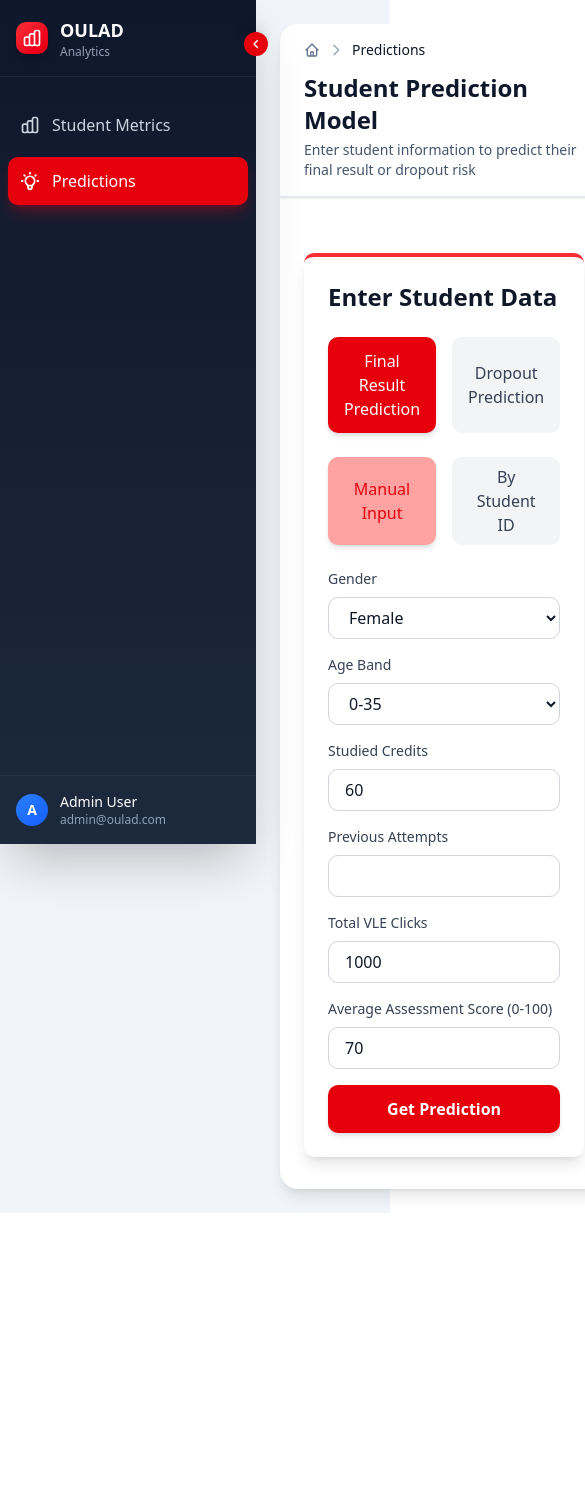
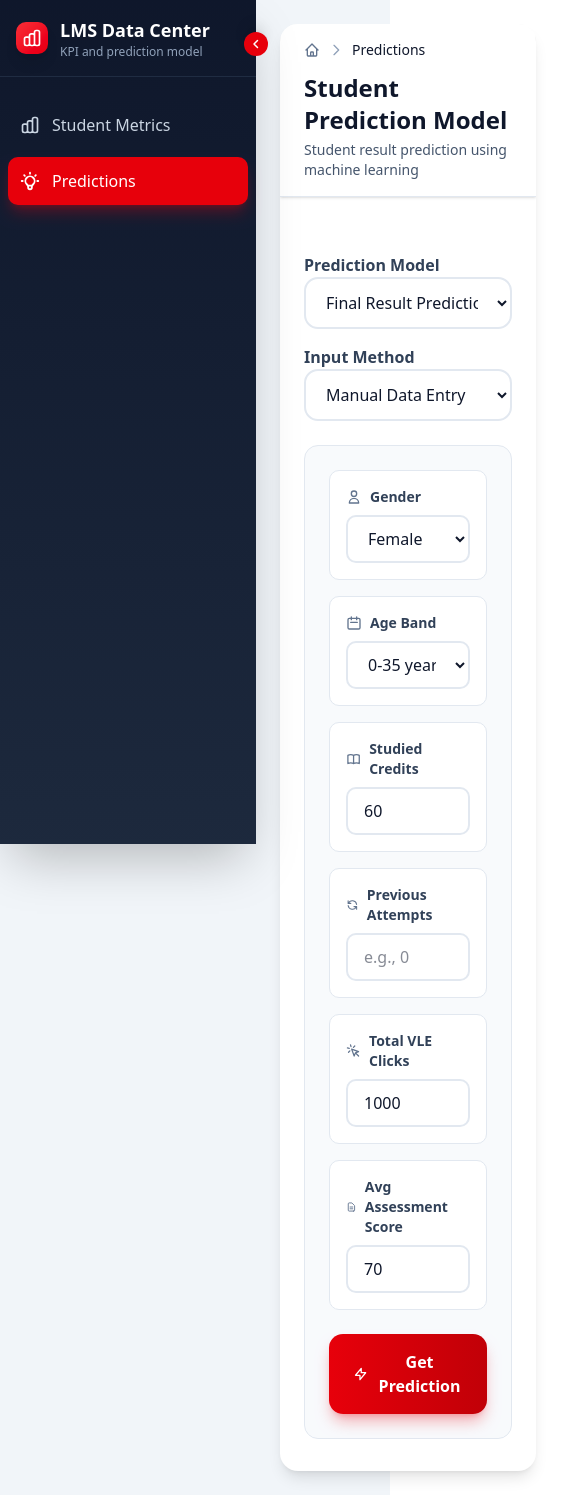
Before and after one commit to penicili/capstone-project-frontend, a Next.js app: page /predictions in a window 390 px wide. Shown: the top 1495 px of the page, 585 px wide, since content can reach past the window. Before the commit the page ends 1213 px from the top, so only its background shows below. Built offline with nearby package versions, Linux system fonts and the light colour scheme; no server answers.

Commit message:
fix: sidebar

```diff
--- a/app/page.tsx
+++ b/app/page.tsx
@@ -38,7 +38,7 @@ export default function Home() {
     <>
       <PageHeader
         title="Student Performance Metrics"
-        description="Monitor key performance indicators from OULAD dataset"
+        description="KPI dashboard for student performance"
         subtitle={kpiData ? `Last updated: ${new Date(kpiData.lastUpdated).toLocaleString()}` : undefined}
         breadcrumbs={[
           { label: 'Student Metrics' }
@@ -57,7 +57,7 @@ export default function Home() {
         }
       />
 
-      <div className="max-w-7xl mx-auto px-6 py-8">
+      <div className="px-6 py-8">
 
         {/* Content */}
         <div className="space-y-6">
--- a/app/predictions/page.tsx
+++ b/app/predictions/page.tsx
@@ -8,13 +8,13 @@ export default function PredictionsPage() {
     <>
       <PageHeader
         title="Student Prediction Model"
-        description="Enter student information to predict their final result or dropout risk"
+        description="Student result prediction using machine learning"
         breadcrumbs={[
           { label: 'Predictions' }
         ]}
       />
 
-      <div className="max-w-7xl mx-auto px-6 py-8">
+      <div className="px-6 py-8">
         <PredictionForm />
       </div>
     </>
--- a/components/dashboard/PredictionForm.tsx
+++ b/components/dashboard/PredictionForm.tsx
@@ -69,72 +69,53 @@ export default function PredictionForm() {
   };
 
   return (
-    <div className="bg-white rounded-lg shadow-lg p-6 border-t-4 border-red-500">
-      <h2 className="text-2xl font-bold text-gray-900 mb-6">Enter Student Data</h2>
-
-      {/* Model Selection */}
-      <div className="flex gap-4 mb-6">
-        <button
-          onClick={() => setActiveModel('final-result')}
-          className={`flex-1 py-3 px-4 rounded-lg font-medium transition-colors ${
-            activeModel === 'final-result'
-              ? 'bg-red-600 text-white shadow-md'
-              : 'bg-gray-100 text-gray-700 hover:bg-gray-200'
-          }`}
+    <div className="space-y-6">
+      {/* Model & Input Method Selection - Grid */}
+      <div className="grid grid-cols-1 md:grid-cols-2 gap-4">
+        {/* Model Selection - Dropdown */}
+        <div className="space-y-2">
+          <label htmlFor="model-select" className="text-base font-semibold text-slate-700">
+            Prediction Model
+          </label>
+          <select
+            id="model-select"
+            value={activeModel}
+            onChange={(e) => setActiveModel(e.target.value as 'final-result' | 'dropout')}
+            className="w-full px-4 py-3 border-2 border-slate-200 rounded-xl focus:ring-2 focus:ring-red-500 focus:border-red-500 text-slate-900 transition-all bg-white"
           >
-          Final Result Prediction
-        </button>
-        <button
-          onClick={() => setActiveModel('dropout')}
-          className={`flex-1 py-3 px-4 rounded-lg font-medium transition-colors ${
-            activeModel === 'dropout'
-              ? 'bg-red-600 text-white shadow-md'
-              : 'bg-gray-100 text-gray-700 hover:bg-gray-200'
-          }`}
-        >
-          Dropout Prediction
-        </button>
+            <option value="final-result">Final Result Prediction</option>
+            <option value="dropout">Dropout Risk Prediction</option>
+          </select>
         </div>
 
-      {/* Input Mode Selection */}
-      <div className="flex gap-4 mb-6">
-        <button
-          type="button"
-          onClick={() => {
-            setInputMode('manual');
+        {/* Input Mode Selection - Dropdown */}
+        <div className="space-y-2">
+          <label htmlFor="input-mode-select" className="text-base font-semibold text-slate-700">
+            Input Method
+          </label>
+          <select
+            id="input-mode-select"
+            value={inputMode}
+            onChange={(e) => {
+              setInputMode(e.target.value as 'manual' | 'id');
               setError(null);
               setResult(null);
             }}
-          className={`flex-1 py-2 px-4 rounded-lg font-medium transition-colors ${
-            inputMode === 'manual'
-              ? 'bg-red-300 text-red-600 shadow-md'
-              : 'bg-gray-100 text-gray-700 hover:bg-gray-200'
-          }`}
+            className="w-full px-4 py-3 border-2 border-slate-200 rounded-xl focus:ring-2 focus:ring-red-500 focus:border-red-500 text-slate-900 transition-all bg-white"
           >
-          Manual Input
-        </button>
-        <button
-          type="button"
-          onClick={() => {
-            setInputMode('id');
-            setError(null);
-            setResult(null);
-          }}
-          className={`flex-1 py-2 px-4 rounded-lg font-medium transition-colors ${
-            inputMode === 'id'
-              ? 'bg-red-300 text-red-600 shadow-md'
-              : 'bg-gray-100 text-gray-700 hover:bg-gray-200'
-          }`}
-        >
-          By Student ID
-        </button>
+            <option value="manual">Manual Data Entry</option>
+            <option value="id">By Student ID</option>
+          </select>
+        </div>
       </div>
 
-      <form onSubmit={handleSubmit} className="space-y-4">
+      {/* Form Card */}
+      <div className="bg-slate-50 rounded-xl p-6 border border-slate-200">
+        <form onSubmit={handleSubmit} className="space-y-6">
         {inputMode === 'id' ? (
           /* Student ID Input */
-          <div>
-            <label className="block text-sm font-medium text-gray-700 mb-2">
+          <div className="bg-white rounded-lg p-6 border border-slate-200">
+            <label className="text-sm font-semibold text-slate-700 mb-3 uppercase tracking-wide">
               Student ID
             </label>
             <input
@@ -142,49 +123,59 @@ export default function PredictionForm() {
               value={studentId || ''}
               onChange={(e) => setStudentId(e.target.value === '' ? 0 : Number(e.target.value))}
               min="1"
-              className="w-full px-4 py-2 border border-gray-300 rounded-lg focus:ring-2 focus:ring-red-500 focus:border-red-500 text-gray-900"
-              placeholder="Enter student ID"
+              className="w-full px-4 py-3 border-2 border-slate-200 rounded-xl focus:ring-2 focus:ring-red-500 focus:border-red-500 text-slate-900 transition-all"
+              placeholder="Enter student ID (e.g., 12345)"
             />
           </div>
         ) : (
           /* Manual Input Form */
+          <div className="space-y-4">
             <div className="grid grid-cols-1 md:grid-cols-2 gap-4">
               {/* Gender */}
-          <div>
-            <label className="block text-sm font-medium text-gray-700 mb-2">
+              <div className="bg-white rounded-lg p-4 border border-slate-200">
+                <label className="text-sm font-semibold text-slate-700 mb-2 flex items-center gap-2">
+                  <svg className="w-4 h-4 text-slate-500" fill="none" viewBox="0 0 24 24" stroke="currentColor">
+                    <path strokeLinecap="round" strokeLinejoin="round" strokeWidth={2} d="M16 7a4 4 0 11-8 0 4 4 0 018 0zM12 14a7 7 0 00-7 7h14a7 7 0 00-7-7z" />
+                  </svg>
                   Gender
                 </label>
                 <select
                   name="gender"
                   value={formData.gender}
                   onChange={handleInputChange}
-              className="w-full px-4 py-2 border border-gray-300 rounded-lg focus:ring-2 focus:ring-red-500 focus:border-red-500 text-gray-900"
+                  className="w-full px-4 py-2.5 border-2 border-slate-200 rounded-lg focus:ring-2 focus:ring-red-500 focus:border-red-500 text-slate-900 transition-all"
                 >
-              <option value="F" className="text-gray-900">Female</option>
-              <option value="M" className="text-gray-900">Male</option>
+                  <option value="F">Female</option>
+                  <option value="M">Male</option>
                 </select>
               </div>
 
               {/* Age Band */}
-          <div>
-            <label className="block text-sm font-medium text-gray-700 mb-2">
+              <div className="bg-white rounded-lg p-4 border border-slate-200">
+                <label className="text-sm font-semibold text-slate-700 mb-2 flex items-center gap-2">
+                  <svg className="w-4 h-4 text-slate-500" fill="none" viewBox="0 0 24 24" stroke="currentColor">
+                    <path strokeLinecap="round" strokeLinejoin="round" strokeWidth={2} d="M8 7V3m8 4V3m-9 8h10M5 21h14a2 2 0 002-2V7a2 2 0 00-2-2H5a2 2 0 00-2 2v12a2 2 0 002 2z" />
+                  </svg>
                   Age Band
                 </label>
                 <select
                   name="age_band"
                   value={formData.age_band}
                   onChange={handleInputChange}
-              className="w-full px-4 py-2 border border-gray-300 rounded-lg focus:ring-2 focus:ring-red-500 focus:border-red-500 text-gray-900"
+                  className="w-full px-4 py-2.5 border-2 border-slate-200 rounded-lg focus:ring-2 focus:ring-red-500 focus:border-red-500 text-slate-900 transition-all"
                 >
-              <option value="0-35" className="text-gray-900">0-35</option>
-              <option value="35-55" className="text-gray-900">35-55</option>
-              <option value="55<=" className="text-gray-900">55 or above</option>
+                  <option value="0-35">0-35 years</option>
+                  <option value="35-55">35-55 years</option>
+                  <option value="55<=">55+ years</option>
                 </select>
               </div>
 
               {/* Studied Credits */}
-          <div>
-            <label className="block text-sm font-medium text-gray-700 mb-2">
+              <div className="bg-white rounded-lg p-4 border border-slate-200">
+                <label className="text-sm font-semibold text-slate-700 mb-2 flex items-center gap-2">
+                  <svg className="w-4 h-4 text-slate-500" fill="none" viewBox="0 0 24 24" stroke="currentColor">
+                    <path strokeLinecap="round" strokeLinejoin="round" strokeWidth={2} d="M12 6.253v13m0-13C10.832 5.477 9.246 5 7.5 5S4.168 5.477 3 6.253v13C4.168 18.477 5.754 18 7.5 18s3.332.477 4.5 1.253m0-13C13.168 5.477 14.754 5 16.5 5c1.747 0 3.332.477 4.5 1.253v13C19.832 18.477 18.247 18 16.5 18c-1.746 0-3.332.477-4.5 1.253" />
+                  </svg>
                   Studied Credits
                 </label>
                 <input
@@ -193,13 +184,17 @@ export default function PredictionForm() {
                   value={formData.studied_credits || ''}
                   onChange={handleInputChange}
                   min="0"
-              className="w-full px-4 py-2 border border-gray-300 rounded-lg focus:ring-2 focus:ring-red-500 focus:border-red-500 text-gray-900"
+                  className="w-full px-4 py-2.5 border-2 border-slate-200 rounded-lg focus:ring-2 focus:ring-red-500 focus:border-red-500 text-slate-900 transition-all"
+                  placeholder="e.g., 60"
                 />
               </div>
 
               {/* Previous Attempts */}
-          <div>
-            <label className="block text-sm font-medium text-gray-700 mb-2">
+              <div className="bg-white rounded-lg p-4 border border-slate-200">
+                <label className="text-sm font-semibold text-slate-700 mb-2 flex items-center gap-2">
+                  <svg className="w-4 h-4 text-slate-500" fill="none" viewBox="0 0 24 24" stroke="currentColor">
+                    <path strokeLinecap="round" strokeLinejoin="round" strokeWidth={2} d="M4 4v5h.582m15.356 2A8.001 8.001 0 004.582 9m0 0H9m11 11v-5h-.581m0 0a8.003 8.003 0 01-15.357-2m15.357 2H15" />
+                  </svg>
                   Previous Attempts
                 </label>
                 <input
@@ -208,13 +203,17 @@ export default function PredictionForm() {
                   value={formData.num_of_prev_attempts || ''}
                   onChange={handleInputChange}
                   min="0"
-              className="w-full px-4 py-2 border border-gray-300 rounded-lg focus:ring-2 focus:ring-red-500 focus:border-red-500 text-gray-900"
+                  className="w-full px-4 py-2.5 border-2 border-slate-200 rounded-lg focus:ring-2 focus:ring-red-500 focus:border-red-500 text-slate-900 transition-all"
+                  placeholder="e.g., 0"
                 />
               </div>
 
               {/* Total Clicks */}
-          <div>
-            <label className="block text-sm font-medium text-gray-700 mb-2">
+              <div className="bg-white rounded-lg p-4 border border-slate-200">
+                <label className="text-sm font-semibold text-slate-700 mb-2 flex items-center gap-2">
+                  <svg className="w-4 h-4 text-slate-500" fill="none" viewBox="0 0 24 24" stroke="currentColor">
+                    <path strokeLinecap="round" strokeLinejoin="round" strokeWidth={2} d="M15 15l-2 5L9 9l11 4-5 2zm0 0l5 5M7.188 2.239l.777 2.897M5.136 7.965l-2.898-.777M13.95 4.05l-2.122 2.122m-5.657 5.656l-2.12 2.122" />
+                  </svg>
                   Total VLE Clicks
                 </label>
                 <input
@@ -223,14 +222,18 @@ export default function PredictionForm() {
                   value={formData.total_clicks || ''}
                   onChange={handleInputChange}
                   min="0"
-              className="w-full px-4 py-2 border border-gray-300 rounded-lg focus:ring-2 focus:ring-red-500 focus:border-red-500 text-gray-900"
+                  className="w-full px-4 py-2.5 border-2 border-slate-200 rounded-lg focus:ring-2 focus:ring-red-500 focus:border-red-500 text-slate-900 transition-all"
+                  placeholder="e.g., 1000"
                 />
               </div>
 
               {/* Average Assessment Score */}
-          <div>
-            <label className="block text-sm font-medium text-gray-700 mb-2">
-              Average Assessment Score (0-100)
+              <div className="bg-white rounded-lg p-4 border border-slate-200">
+                <label className="text-sm font-semibold text-slate-700 mb-2 flex items-center gap-2">
+                  <svg className="w-4 h-4 text-slate-500" fill="none" viewBox="0 0 24 24" stroke="currentColor">
+                    <path strokeLinecap="round" strokeLinejoin="round" strokeWidth={2} d="M9 12h6m-6 4h6m2 5H7a2 2 0 01-2-2V5a2 2 0 012-2h5.586a1 1 0 01.707.293l5.414 5.414a1 1 0 01.293.707V19a2 2 0 01-2 2z" />
+                  </svg>
+                  Avg Assessment Score
                 </label>
                 <input
                   type="number"
@@ -240,8 +243,10 @@ export default function PredictionForm() {
                   min="0"
                   max="100"
                   step="0.1"
-              className="w-full px-4 py-2 border border-gray-300 rounded-lg focus:ring-2 focus:ring-red-500 focus:border-red-500 text-gray-900"
+                  className="w-full px-4 py-2.5 border-2 border-slate-200 rounded-lg focus:ring-2 focus:ring-red-500 focus:border-red-500 text-slate-900 transition-all"
+                  placeholder="0-100"
                 />
+              </div>
             </div>
           </div>
         )}
@@ -250,65 +255,123 @@ export default function PredictionForm() {
         <button
           type="submit"
           disabled={loading}
-          className="w-full py-3 px-6 bg-red-600 text-white font-semibold rounded-lg hover:bg-red-700 transition-colors shadow-md disabled:bg-gray-400 disabled:cursor-not-allowed"
+          className="w-full py-4 px-6 bg-linear-to-r from-red-600 to-red-700 text-white font-semibold rounded-xl hover:from-red-700 hover:to-red-800 transition-all shadow-lg shadow-red-600/30 disabled:from-slate-400 disabled:to-slate-400 disabled:cursor-not-allowed disabled:shadow-none flex items-center justify-center gap-2"
         >
-          {loading ? 'Predicting...' : 'Get Prediction'}
+          {loading ? (
+            <>
+              <svg className="animate-spin h-5 w-5" fill="none" viewBox="0 0 24 24">
+                <circle className="opacity-25" cx="12" cy="12" r="10" stroke="currentColor" strokeWidth="4"></circle>
+                <path className="opacity-75" fill="currentColor" d="M4 12a8 8 0 018-8V0C5.373 0 0 5.373 0 12h4zm2 5.291A7.962 7.962 0 014 12H0c0 3.042 1.135 5.824 3 7.938l3-2.647z"></path>
+              </svg>
+              Analyzing...
+            </>
+          ) : (
+            <>
+              <svg className="w-5 h-5" fill="none" viewBox="0 0 24 24" stroke="currentColor">
+                <path strokeLinecap="round" strokeLinejoin="round" strokeWidth={2} d="M13 10V3L4 14h7v7l9-11h-7z" />
+              </svg>
+              Get Prediction
+            </>
+          )}
         </button>
       </form>
+      </div>
 
       {/* Result Display */}
       {result && (() => {
         // Format prediction text
         let displayText = result.prediction;
         let isNegative = false;
+        let iconSvg = null;
 
         if (activeModel === 'dropout') {
           // Convert 0/1 to readable text
           if (result.prediction === '1' || result.prediction.toLowerCase() === 'true') {
-            displayText = 'At Risk';
+            displayText = 'Student at Risk of Dropping Out';
             isNegative = true;
+            iconSvg = (
+              <svg className="w-10 h-10 text-red-600" fill="none" viewBox="0 0 24 24" stroke="currentColor">
+                <path strokeLinecap="round" strokeLinejoin="round" strokeWidth={2} d="M12 9v2m0 4h.01m-6.938 4h13.856c1.54 0 2.502-1.667 1.732-3L13.732 4c-.77-1.333-2.694-1.333-3.464 0L3.34 16c-.77 1.333.192 3 1.732 3z" />
+              </svg>
+            );
           } else if (result.prediction === '0' || result.prediction.toLowerCase() === 'false') {
-            displayText = 'No Risk';
+            displayText = 'Student Not at Risk';
             isNegative = false;
+            iconSvg = (
+              <svg className="w-10 h-10 text-green-600" fill="none" viewBox="0 0 24 24" stroke="currentColor">
+                <path strokeLinecap="round" strokeLinejoin="round" strokeWidth={2} d="M9 12l2 2 4-4m6 2a9 9 0 11-18 0 9 9 0 0118 0z" />
+              </svg>
+            );
           }
         } else {
           // Final result - check if fail or withdrawn
           const predictionLower = result.prediction.toLowerCase();
           isNegative = predictionLower === 'fail' || predictionLower === 'withdrawn';
+          if (isNegative) {
+            iconSvg = (
+              <svg className="w-10 h-10 text-red-600" fill="none" viewBox="0 0 24 24" stroke="currentColor">
+                <path strokeLinecap="round" strokeLinejoin="round" strokeWidth={2} d="M10 14l2-2m0 0l2-2m-2 2l-2-2m2 2l2 2m7-2a9 9 0 11-18 0 9 9 0 0118 0z" />
+              </svg>
+            );
+            displayText = result.prediction.charAt(0).toUpperCase() + result.prediction.slice(1);
+          } else {
+            iconSvg = (
+              <svg className="w-10 h-10 text-green-600" fill="none" viewBox="0 0 24 24" stroke="currentColor">
+                <path strokeLinecap="round" strokeLinejoin="round" strokeWidth={2} d="M9 12l2 2 4-4m6 2a9 9 0 11-18 0 9 9 0 0118 0z" />
+              </svg>
+            );
+            displayText = result.prediction.charAt(0).toUpperCase() + result.prediction.slice(1);
+          }
         }
 
         return (
-          <div className={`mt-6 p-4 border-l-4 rounded ${
+          <div className={`p-6 rounded-xl border-2 ${
             isNegative
-              ? 'bg-red-50 border-red-500'
-              : 'bg-green-50 border-green-500'
+              ? 'bg-red-50 border-red-300'
+              : 'bg-green-50 border-green-300'
           }`}>
-            <h3 className={`font-semibold mb-2 ${
+            <div className="flex items-start gap-4">
+              <div className="shrink-0">{iconSvg}</div>
+              <div className="flex-1">
+                <h3 className={`text-sm font-semibold mb-2 uppercase tracking-wide ${
+                  isNegative ? 'text-red-700' : 'text-green-700'
+                }`}>
+                  Prediction Result
+                </h3>
+                <p className={`text-2xl font-bold mb-2 ${
                   isNegative ? 'text-red-900' : 'text-green-900'
-            }`}>
-              Prediction Result:
-            </h3>
-            <p className={`text-2xl font-bold ${
-              isNegative ? 'text-red-700' : 'text-green-700'
                 }`}>
                   {displayText}
                 </p>
                 {result.message && (
-              <p className={`text-sm mt-2 ${
+                  <p className={`text-sm ${
                     isNegative ? 'text-red-600' : 'text-green-600'
                   }`}>
                     {result.message}
                   </p>
                 )}
               </div>
+            </div>
+          </div>
         );
       })()}
 
       {/* Error Display */}
       {error && (
-        <div className="mt-6 p-4 bg-red-50 border-l-4 border-red-500 rounded">
-          <h3 className="font-semibold text-red-900 mb-2">Error:</h3>
-          <p className="text-red-700">{error}</p>
+        <div className="p-6 bg-red-50 border-2 border-red-300 rounded-xl">
+          <div className="flex items-start gap-4">
+            <div className="shrink-0">
+              <svg className="w-8 h-8 text-red-600" fill="none" viewBox="0 0 24 24" stroke="currentColor">
+                <path strokeLinecap="round" strokeLinejoin="round" strokeWidth={2} d="M12 8v4m0 4h.01M21 12a9 9 0 11-18 0 9 9 0 0118 0z" />
+              </svg>
+            </div>
+            <div className="flex-1">
+              <h3 className="text-sm font-semibold text-red-700 mb-2 uppercase tracking-wide">
+                Error
+              </h3>
+              <p className="text-red-900">{error}</p>
+            </div>
+          </div>
         </div>
       )}
     </div>
--- a/components/layout/Sidebar.tsx
+++ b/components/layout/Sidebar.tsx
@@ -67,14 +67,14 @@ export default function Sidebar({ isExpanded, onExpandChange }: SidebarProps) {
                 isExpanded ? 'opacity-100 w-auto' : 'opacity-0 w-0 overflow-hidden'
               )}
             >
-              <h2 className="font-bold text-lg whitespace-nowrap">OULAD</h2>
-              <p className="text-xs text-slate-400 whitespace-nowrap">Analytics</p>
+              <h2 className="font-bold text-lg whitespace-nowrap">LMS Data Center</h2>
+              <p className="text-xs text-slate-400 whitespace-nowrap">KPI and prediction model</p>
             </div>
           </div>
         </div>
 
         {/* Navigation Items */}
-        <nav className="flex-1 py-6 px-2 overflow-y-auto">
+        <nav className="flex-1 py-6 px-2">
           <ul className="space-y-2">
             {sidebarItems.map((item) => {
               const isActive = pathname === item.href;
@@ -116,7 +116,7 @@ export default function Sidebar({ isExpanded, onExpandChange }: SidebarProps) {
         </nav>
 
         {/* User Section (Bottom) */}
-        <div className="p-4 border-t border-slate-700/50">
+        {/* <div className="p-4 border-t border-slate-700/50">
           <div className="flex items-center gap-3">
             <div className="w-8 h-8 bg-linear-to-br from-blue-500 to-blue-600 rounded-full flex items-center justify-center shrink-0">
               <span className="text-white font-bold text-sm">A</span>
@@ -131,7 +131,7 @@ export default function Sidebar({ isExpanded, onExpandChange }: SidebarProps) {
               <p className="text-xs text-slate-400 whitespace-nowrap">admin@oulad.com</p>
             </div>
           </div>
-        </div>
+        </div> */}
 
         {/* Expand/Collapse Indicator */}
         <div
```
Lines whose indentation alone changed are shown as unchanged.
